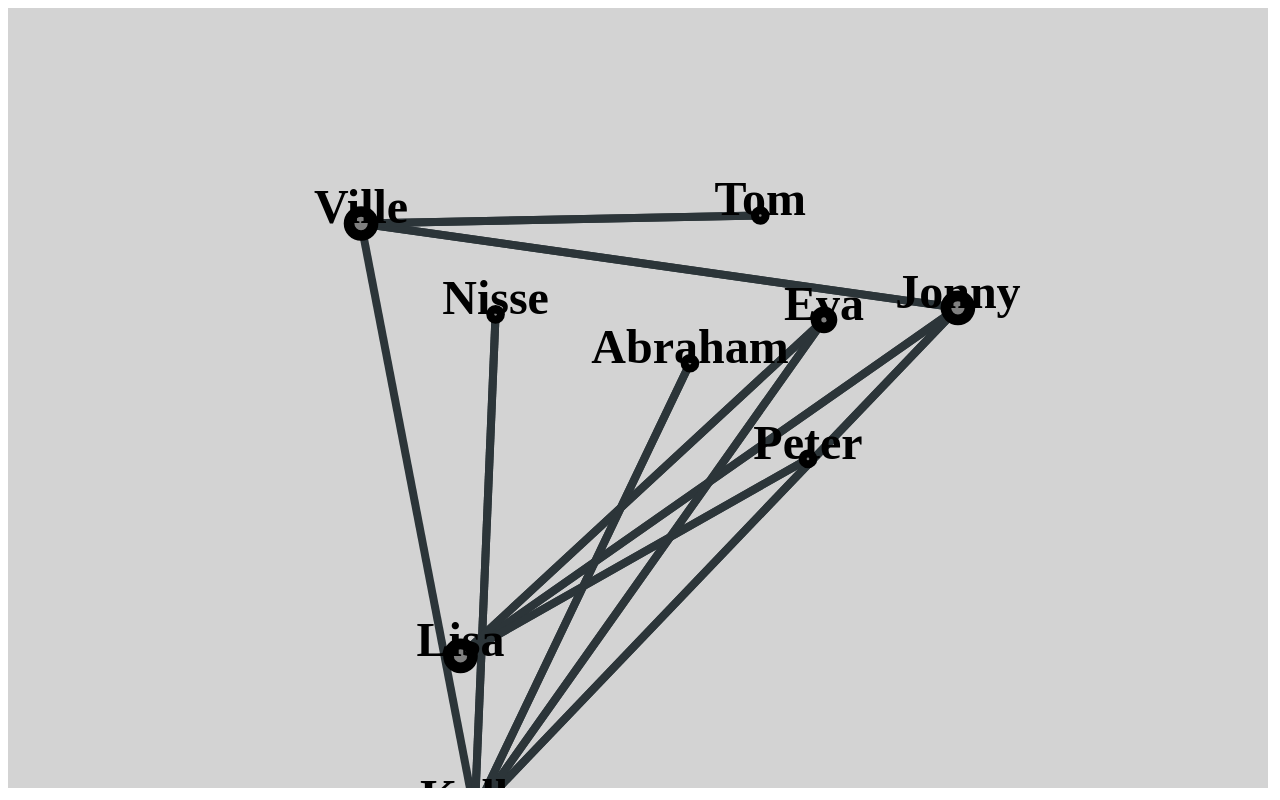
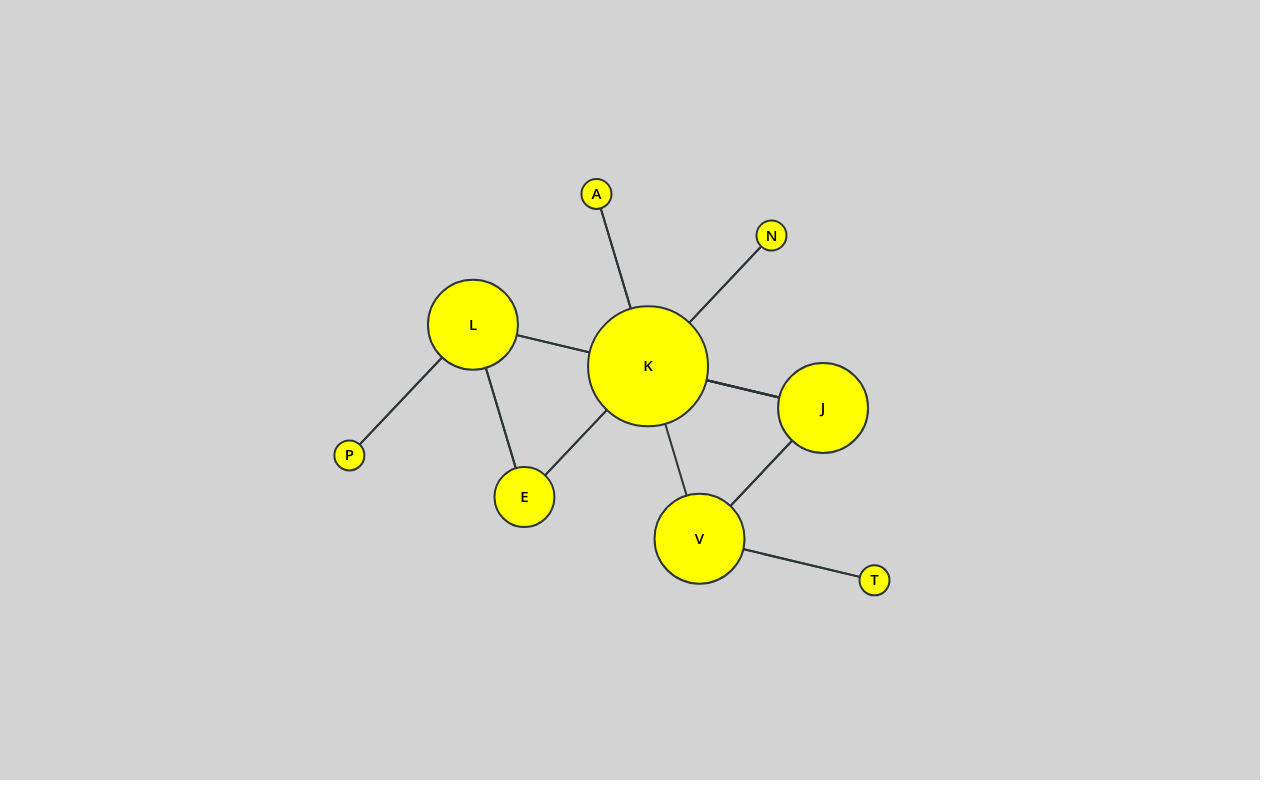
Before and after one commit to wickstjo/force-directed, a plain HTML site: page index.html in a window 1280 px wide. Drawn offline with nearby package versions, Linux system fonts and the light colour scheme; a web font is replaced by a local one.

Commit message:
Bugfixing

```diff
--- a/graph.js
+++ b/graph.js
@@ -2,71 +2,91 @@
 window.watchResize(() => {
 
    // EMPTY OLD CONTENT BEFORE RENDERING NEW
-   $('body').html("");
+   $('body').html('<div id="tooltip"></div>');
 
    // Read in json file with promise
    d3.json("facebookFriends.json").then((data) => {
 
       //Settings for canvas
       var settings = {
-         color: "lightgrey",
          height: window.innerHeight,
          width: window.innerWidth,
-         padding: 20,
+         padding: 10,
+         background: "lightgrey",
+         node: {
+            background: 'yellow',
+            hover: '#B1E9C8',
+            multiplier: 15
+         },
+         border: {
+            color: '#2c3539',
+            size: 2
+         },
+         font: {
+            family: 'Open Sans',
+            size: 15,
+            color: 'red',
+            weight: 600
+         },
          size: {
                small: 16,
                medium: 60,
                large: 88
+         },
+         distance: 5,
+         collision: 6
+      }
+
+      // CONTAINERS
+      var nodes = [];
+      var links = [];
+
+      // LOOP THROUGH EVERY ENTRY
+      for (let key in data.facebookFriends) {
+
+         // TARGET SHORTHAND
+         var target = data.facebookFriends[key];
+         var friends = data.facebookFriends[key].friends;
+
+         // BUILD NODE
+         var node = {
+            'id': target.FacebookID,
+            'name': target.name,
+            'friends': target.friends.length
+         }
+
+         // PUSH TO NODE CONTAINER
+         nodes.push(node);
+
+         // CREATE A LINK BETWEEN FRIENDS
+         for (let friend in friends) {
+
+            // BUILD LINK
+            var link = {
+               'source': target.FacebookID,
+               'target': friends[friend].FriendId
+            }
+
+            // PUSH TO LINK CONTAINER
+            links.push(link)
          }
       }
 
-      //Create variables to use with json data
-      var nodes = [];
-      var links = [];
+      // GENERATE CANVAS
+      var canvas = d3.select("body").append("svg")
+         .attr("height", settings.height - (settings.padding * 2))
+         .attr("width", settings.width - (settings.padding * 2))
+         .style("background", settings.background)
 
-      //loop through all entries
-      for (let key in data.facebookFriends) {
-         let name = data.facebookFriends[key].name
-         let id = data.facebookFriends[key].FacebookID
-         let friends = data.facebookFriends[key].friends
-         let weight = friends.length * 4
-
-         //Push data in nodes array
-         nodes.push({
-            'id': id,
-            'name': name,
-            'weight': weight
-         })
-
-         //get the friends for each entry and create the links
-         for (let i in friends) {
-            let friend = friends[i].FriendId
-
-            //Push data in links array
-            links.push({
-               'source': id,
-               'target': friend,
-               'weight': weight
-            })
-         }
-      }
-
-      var size = nodeSize(nodes, settings);
-
-      //Generate canvas
-      var canvas = d3.select("body").append("svg")
-         .attr("height", settings.height - settings.padding)
-         .attr("width", settings.width - settings.padding)
-         .style("background", settings.color)
-
-
-      //Simulate nodes and links
+      // SIMULATE NODES & LINKS
       var simulation = d3.forceSimulation(nodes)
          .force("charge", d3.forceManyBody().strength(-40))
          .force("center", d3.forceCenter(settings.width / 2, settings.height / 2))
-         .force("collision", d3.forceCollide().radius((d) => { return d.weight }))
+         .force("collision", d3.forceCollide().radius(settings.collision * settings.node.multiplier))
          .force("link", d3.forceLink().id((d) => { return d.id; })
-         .distance((d) => { return d.weight * 50 }))
+         .distance(settings.distance * settings.node.multiplier))
+
+         // RENDER SIMULATION
          .on("tick", render)
 
       // SHORTHANDS FOR SPECIFIC ELEMENTS
@@ -80,44 +100,66 @@ window.watchResize(() => {
       simulation.force("link").links(links);
 
       // APPEND LINKS, NODES, LABELS & TEXT TO EACH ENTRY
-      link = link.data(links).enter().append("line");
+      link = link.data(links).enter().append("line")
       node = node.data(nodes).enter().append("circle")
-      label = label.data(nodes).enter().append("rect").style("visibility", "hidden");
-      text = text.data(nodes).enter().append("text").style("visibility", "visible");
+      label = label.data(nodes).enter().append("rect")
+      text = text.data(nodes).enter().append("text")
 
       // RENDER FUNCTION
       function render() {
+
+               //Using force properties on links and nodes
+      simulation.nodes(nodes)
+      simulation.force("link").links(links);
 
          link
             .attr("x1", (d) => { return d.source.x; })
             .attr("y1", (d) => { return d.source.y; })
             .attr("x2", (d) => { return d.target.x; })
             .attr("y2", (d) => { return d.target.y; })
-            .attr("stroke", "#2c3539")
-            .attr("stroke-width", size / 2 );
+            .attr("stroke", settings.border.color)
+            .attr("stroke-width", settings.border.size)
+            .style('pointer-events', 'none')
 
          node
-            .attr('r', (d) => { return d.weight })
+            .attr('r', (d) => { return d.friends * settings.node.multiplier })
             .attr('cx', (d) => { return d.x; })
             .attr('cy', (d) => { return d.y; })
-            .attr("stroke", "black")
-            .attr("stroke-width", (d) => { return size / 1.5 })
-            .attr("fill", "gray")
+            .attr("stroke", settings.border.color)
+            .attr("stroke-width", settings.border.size)
+            .attr("fill", settings.node.background)
+
+            // MOUSEOVER
+            .on('mouseover', function(d) {
+               d3.select(this).attr('fill', settings.node.hover)
+               $('#tooltip').html(d.name + ' (' + d.friends + ')')
+               $('#tooltip').css('left', d3.event.pageX - ($('#tooltip').width() / 1.5) + 'px')
+               $('#tooltip').css('top', d3.event.pageY + 20 + 'px')
+               $('#tooltip').css('opacity', 1)
+            })
+
+            // MOUSEOUT
+            .on('mouseout', function() {
+               d3.select(this).attr('fill', settings.node.background)
+               $('#tooltip').css('opacity', 0)
+            })
 
          label
-            .attr('x', (d) => { return d.x - d.name.length; })
-            .attr('y', (d) => { return d.y - d.weight * 3; })
-            .attr("width", (d) => { return d.name.length * d.weight * 3; })
-            .attr("height", (d) => { return size })
-            .style("fill", "white");
+            .attr('x', (d) => { return d.x; })
+            .attr('y', (d) => { return d.y; })
+            .attr("width", 50)
+            .attr("height", 50)
+            .style("fill", 'none')
+            .style('pointer-events', 'none')
 
          text
             .attr('dx', (d) => { return d.x; })
-            .attr('dy', (d) => { return d.y; })
-            .text((d) => { return d.name; })
-            .style("font-size", size * 3)
-            .style("font-weight", 600)
-            .style("text-anchor", "middle");
+            .attr('dy', (d) => { return d.y + 5; })
+            .text((d) => { return d.name[0]; })
+            .style("font-size", settings.font.size)
+            .style("font-weight", settings.font.weight)
+            .style("text-anchor", "middle")
+            .style('pointer-events', 'none')
       }
    });
 });
--- a/index.html
+++ b/index.html
@@ -1,16 +1,14 @@
 <html>
     <head>
-
         <title>Kursprojekt 3</title>
         <meta charset="UTF-8">
         <meta name="viewport" content="width=device-width, initial-scale=1.0">
+        <link rel="stylesheet" href="styles.css" type="text/css">
         <script src="https://code.jquery.com/jquery-3.3.1.min.js"></script>
         <script src="https://d3js.org/d3.v5.min.js"></script>
         <script src="watch-resize.js"></script>
     </head>
-    <body>
-    </body>
+    <body></body>
+    <script src="misc.js"></script>
     <script src="graph.js"></script>
-    <script src="settings.js"></script>
-
 </html>
--- /dev/null
+++ b/misc.js
@@ -0,0 +1 @@
+function log(stuff) { console.log(stuff); }
--- a/settings.js
+++ /dev/null
@@ -1,17 +0,0 @@
-//FUNCTION FOR CONFIGURING RADIUS
-function nodeSize (nodes, settings) {
-
-   // DEFAULT
-   var rad = settings.size.small;
-
-   if (nodes.weight > 6) {
-      rad = settings.size.medium;
-   } else if (nodes.weight > 12){
-      rad = settings.size.large;
-   }
-
-   log(rad)
-   return rad;
-}
-
-function log(stuff) { console.log(stuff); }
--- a/styles.css
+++ b/styles.css
@@ -0,0 +1,26 @@
+@font-face {
+	font-family: 'Open Sans';
+	src: url('main.woff');
+}
+
+body {
+   font: 13px 'Open Sans', verdana;
+	color: #505050;
+	margin: 0px;
+	padding: 0px;
+}
+
+#tooltip {
+   background: black;
+   font: 13px 'Open Sans', verdana;
+   color: white;
+   padding: 6px 8px;
+   margin: 0px;
+   width: fit-content;
+   text-align: center;
+   border-radius: 4px;
+   position: absolute;
+   opacity: 0;
+   transition: .2s;
+   pointer-events: none;
+}
```
Also changed, not shown: fonts/main.woff (added).
